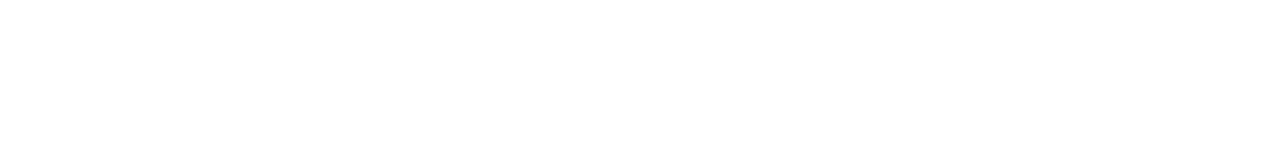
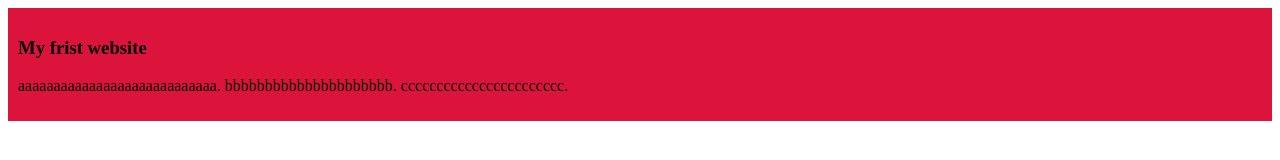
Before and after one commit to MdAktar143/my-shelly-coop-repo, a plain HTML site: page index.html in a window 1280 px wide. Drawn offline with Linux system fonts and the light colour scheme.

Commit message:
added the frist blog

```diff
--- a/index.html
+++ b/index.html
@@ -4,8 +4,12 @@
     <meta charset="UTF-8">
     <meta name="viewport" content="width=device-width, initial-scale=1.0">
     <title>Shaldon Cooperr</title>
+    <link rel="stylesheet" href="styles/blog.css">
 </head>
 <body>
-
+    <div>
+        <h3>My frist website</h3>
+        <p>aaaaaaaaaaaaaaaaaaaaaaaaaaaa. bbbbbbbbbbbbbbbbbbbbb. ccccccccccccccccccccccc.</p>
+    </div>
 </body>
 </html>
--- /dev/null
+++ b/styles/blog.css
@@ -0,0 +1,4 @@
+div{
+    background-color: crimson;
+    padding: 10px;
+}
```
